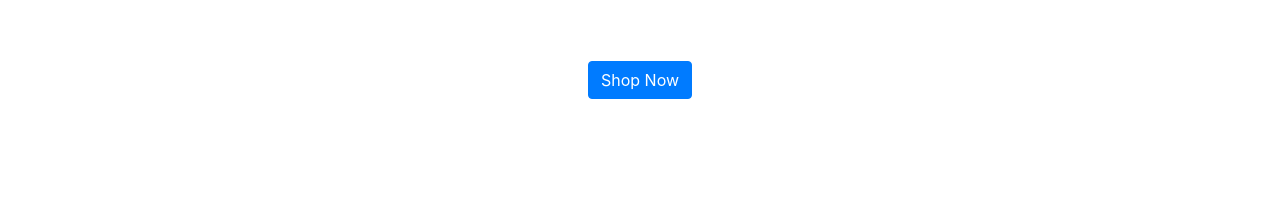
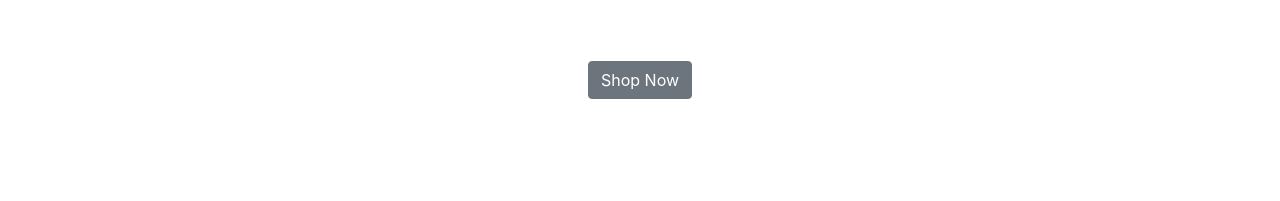
Before and after one commit to MONY-AM/Vercel-Deployment-Test, a plain HTML site: page index.html in a window 1280 px wide. Shown: the part 200-401 px from the top of the page. Drawn offline with nearby package versions, Linux system fonts and the light colour scheme.

Commit message:
updated the button style

```diff
--- a/index.html
+++ b/index.html
@@ -72,7 +72,7 @@
         <div class="text-primary">
             <h1>Welcome to SP SHOP</h1>
             <p>Discover the Perfect Blend of great and Quality</p>
-            <a href="shop.html" class="btn btn-primary mt-5">Shop Now</a>
+            <a href="shop.html" class="btn btn-secondary mt-5">Shop Now</a>
         </div>
     </section>
 
```
